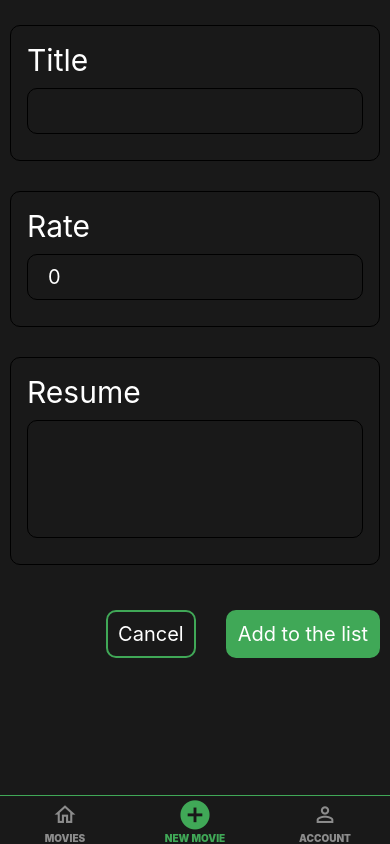
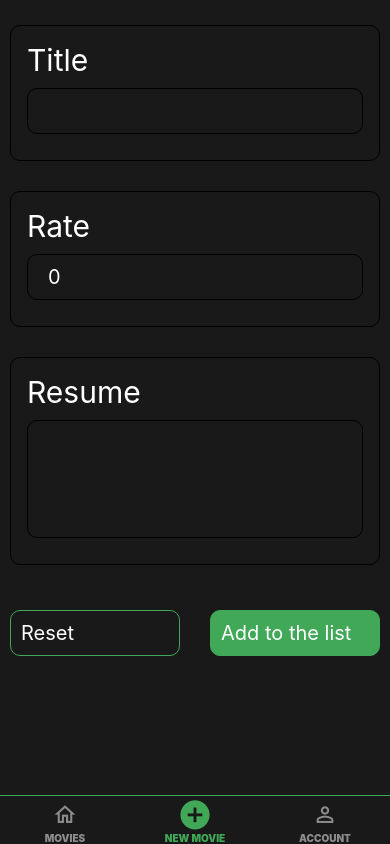
Before and after one commit to yousoumar/movie-ratings, a React Native app: screen /NewMovie in a window 390 px wide. Built offline with nearby package versions, Linux system fonts and the light colour scheme.

Commit message:
📦 NEW: impements search feature

```diff
--- a/src/components/AppButton.tsx
+++ b/src/components/AppButton.tsx
@@ -5,15 +5,24 @@ import AppText from "./AppText";
 
 interface Props extends PressableProps {
   outline?: boolean;
+  marginLeft?: number;
 }
-const AppButton: FC<Props> = ({ children, outline = false, ...others }) => {
+const AppButton: FC<Props> = ({
+  children,
+  outline = false,
+  marginLeft = 0,
+  ...others
+}) => {
   return (
     <Pressable
       {...others}
       style={[
         styles.container,
 
-        { backgroundColor: outline ? "transparent" : colors.primary },
+        {
+          backgroundColor: outline ? "transparent" : colors.primary,
+          marginLeft: marginLeft,
+        },
       ]}
     >
       <AppText>{children}</AppText>
@@ -24,11 +33,11 @@ const AppButton: FC<Props> = ({ children, outline = false, ...others }) => {
 const styles = StyleSheet.create({
   container: {
     borderColor: colors.primary,
-    borderWidth: 2,
+    borderWidth: 1,
     borderRadius: 10,
     padding: 10,
-    marginLeft: 30,
     marginTop: 30,
+    flex: 1,
   },
 });
 
--- a/src/components/MovieCard.tsx
+++ b/src/components/MovieCard.tsx
@@ -5,7 +5,7 @@ import { colors, sizes, weights } from "../config/variables";
 import AppText from "./AppText";
 import { NativeStackNavigationProp } from "@react-navigation/native-stack";
 import { MoviesStackNavigatorProp } from "../navigators/MoviesStackNavigator";
-import { MovieInterface } from "../data/data";
+import { MovieInterface } from "../hooks/dataApi";
 
 type NavigationProp = NativeStackNavigationProp<
   MoviesStackNavigatorProp,
--- a/src/contexts/MoviesContext.tsx
+++ /dev/null
@@ -1,23 +0,0 @@
-import React, { createContext, FC, useContext } from "react";
-import { MovieInterface } from "../data/data";
-import { useFetchAllMovies } from "../hooks/api";
-
-interface ContextInterface {
-  data: MovieInterface[];
-}
-const DataContext = createContext<ContextInterface>({} as ContextInterface);
-export const useDataContext = () => {
-  return useContext(DataContext);
-};
-
-interface Props {}
-
-const MoviesContext: FC<Props> = ({ children }) => {
-  return (
-    <DataContext.Provider value={{ data: useFetchAllMovies() }}>
-      {children}
-    </DataContext.Provider>
-  );
-};
-
-export default MoviesContext;
--- a/src/hooks/api.ts
+++ /dev/null
@@ -1,18 +0,0 @@
-import { MovieInterface, data } from "../data/data";
-
-export const useFetchAllMovies = () => {
-  return data;
-};
-
-export const useFetchMovieByID = (id: string) => {
-  return data.find((d) => d.id === id) as MovieInterface;
-};
-
-export const useAddNewMovie = (
-  title: string,
-  rate: number,
-  resume: string,
-  id: string
-) => {
-  data.unshift({ title, rate, resume, id });
-};
--- a/src/data/data.ts
+++ b/src/hooks/dataApi.ts
@@ -5,7 +5,7 @@ export interface MovieInterface {
   rate: number;
 }
 
-export const data: MovieInterface[] = [
+export const initialData: MovieInterface[] = [
   {
     id: "1",
     title: "Spiderman",
@@ -29,3 +29,20 @@ export const data: MovieInterface[] = [
     rate: 5,
   },
 ];
+
+export const useFetchAllMovies = () => {
+  return initialData;
+};
+
+export const useFetchMovieByID = (id: string) => {
+  return initialData.find((d) => d.id === id) as MovieInterface;
+};
+
+export const useAddNewMovie = (
+  title: string,
+  rate: number,
+  resume: string,
+  id: string
+) => {
+  initialData.unshift({ title, rate, resume, id });
+};
--- a/src/navigators/MoviesStackNavigator.tsx
+++ b/src/navigators/MoviesStackNavigator.tsx
@@ -2,7 +2,6 @@ import { createNativeStackNavigator } from "@react-navigation/native-stack";
 import React, { FC } from "react";
 import { StyleSheet } from "react-native";
 import { sizes, weights } from "../config/variables";
-import MoviesContext from "../contexts/MoviesContext";
 import CreateMovieScreen from "../screens/CreateMovieScreen";
 import MovieDetailsScreen from "../screens/MovieDetailsScreen";
 import MoviesScreen from "../screens/MoviesScreen";
@@ -18,7 +17,6 @@ export type MoviesStackNavigatorProp = {
 const MoviesStackNavigator: FC<Props> = () => {
   const Stack = createNativeStackNavigator<MoviesStackNavigatorProp>();
   return (
-    <MoviesContext>
     <Stack.Navigator
       screenOptions={{
         headerBackTitleVisible: false,
@@ -48,7 +46,6 @@ const MoviesStackNavigator: FC<Props> = () => {
         component={CreateMovieScreen}
       />
     </Stack.Navigator>
-    </MoviesContext>
   );
 };
 
--- a/src/screens/CreateMovieScreen.tsx
+++ b/src/screens/CreateMovieScreen.tsx
@@ -1,18 +1,18 @@
 import { NativeStackScreenProps } from "@react-navigation/native-stack";
-import { Formik, FormikHelpers } from "formik";
+import { Formik } from "formik";
 import React, { FC } from "react";
-import { Button, StyleSheet, View } from "react-native";
+import { StyleSheet, View } from "react-native";
 import * as Yup from "yup";
 import AppButton from "../components/AppButton";
 import FormField from "../components/FormField";
 import { colors, sizes } from "../config/variables";
-import { useAddNewMovie } from "../hooks/api";
+import { useAddNewMovie } from "../hooks/dataApi";
 import { MoviesStackNavigatorProp } from "../navigators/MoviesStackNavigator";
-import Screen from "./Screen";
+import Screen from "../components/Screen";
 
 const validationSchema = Yup.object().shape({
   title: Yup.string().required().min(4).label("Title"),
-  resume: Yup.string().required().min(4).label("Resume"),
+  resume: Yup.string().required().min(30).label("Resume"),
   rate: Yup.number().required().min(1).label("Rate"),
 });
 
@@ -55,9 +55,9 @@ const CreateMovieScreen: FC<Props> = ({ navigation }) => {
                 outline={true}
                 onPress={() => resetForm()}
               >
-                Cancel
+                Reset
               </AppButton>
-              <AppButton onPress={() => handleSubmit()}>
+              <AppButton marginLeft={30} onPress={() => handleSubmit()}>
                 Add to the list
               </AppButton>
             </View>
@@ -79,16 +79,6 @@ const styles = StyleSheet.create({
   label: {
     fontSize: sizes.secondary,
   },
-  input: {
-    marginVertical: 10,
-    borderColor: colors.primary,
-    borderWidth: 2,
-    paddingVertical: 10,
-    paddingHorizontal: 20,
-    borderRadius: 30,
-    color: colors.primary,
-    fontSize: sizes.normal,
-  },
 });
 
 export default CreateMovieScreen;
--- a/src/screens/MovieDetailsScreen.tsx
+++ b/src/screens/MovieDetailsScreen.tsx
@@ -4,7 +4,7 @@ import React, { FC } from "react";
 import { Image, ScrollView, StyleSheet, View } from "react-native";
 import AppText from "../components/AppText";
 import { NativeStackScreenProps } from "@react-navigation/native-stack";
-import { useFetchMovieByID } from "../hooks/api";
+import { useFetchMovieByID } from "../hooks/dataApi";
 import { colors, weights } from "../config/variables";
 import { MoviesStackNavigatorProp } from "../navigators/MoviesStackNavigator";
 
--- a/src/screens/MoviesScreen.tsx
+++ b/src/screens/MoviesScreen.tsx
@@ -1,28 +1,42 @@
-import React, { FC } from "react";
+import React, { FC, useState } from "react";
 import { FlatList, StyleSheet, TextInput } from "react-native";
 import MovieCard from "../components/MovieCard";
-import Screen from "./Screen";
+import Screen from "../components/Screen";
 
 import { MoviesStackNavigatorProp } from "../navigators/MoviesStackNavigator";
 import { NativeStackScreenProps } from "@react-navigation/native-stack";
-import { colors } from "../config/variables";
-import { useDataContext } from "../contexts/MoviesContext";
+import { colors, sizes, weights } from "../config/variables";
+import { initialData } from "../hooks/dataApi";
+import AppText from "../components/AppText";
 
 type Props = NativeStackScreenProps<MoviesStackNavigatorProp, "Movies">;
 
 const MoviesScreen: FC<Props> = () => {
-  const { data } = useDataContext();
+  const [data, setData] = useState(initialData);
+  const [renderData, setRenderData] = useState(false);
   return (
     <Screen>
       <TextInput
         style={styles.input}
         placeholder="Filter movies by title"
         placeholderTextColor={colors.white}
+        onChangeText={(text) => {
+          if (text.trim() === "") {
+            setData(initialData);
+          } else {
+            setData(data.filter((d) => d.title.includes(text)));
+          }
+        }}
       />
       <FlatList
         data={data}
         renderItem={(item) => <MovieCard {...item.item} />}
         keyExtractor={(item) => item.id}
+        ListEmptyComponent={() => (
+          <AppText style={styles.noFound}>
+            There is no result matching your search.
+          </AppText>
+        )}
       />
     </Screen>
   );
@@ -32,6 +46,13 @@ const styles = StyleSheet.create({
   container: {
     padding: 10,
   },
+  noFound: {
+    padding: 10,
+    textAlign: "center",
+    marginTop: 100,
+    fontSize: sizes.secondary,
+    fontWeight: weights.primary,
+  },
   input: {
     marginHorizontal: 20,
     marginVertical: 10,
@@ -40,7 +61,7 @@ const styles = StyleSheet.create({
     padding: 10,
     borderRadius: 10,
     fontSize: 20,
-    textAlign: "center",
+    color: colors.white,
   },
 });
 
```
Also changed, not shown: src/components/Screen.tsx (renamed from src/screens/Screen.tsx), 1 other file (tests, documents, lock files or other folders). Lines whose indentation alone changed are shown as unchanged.
